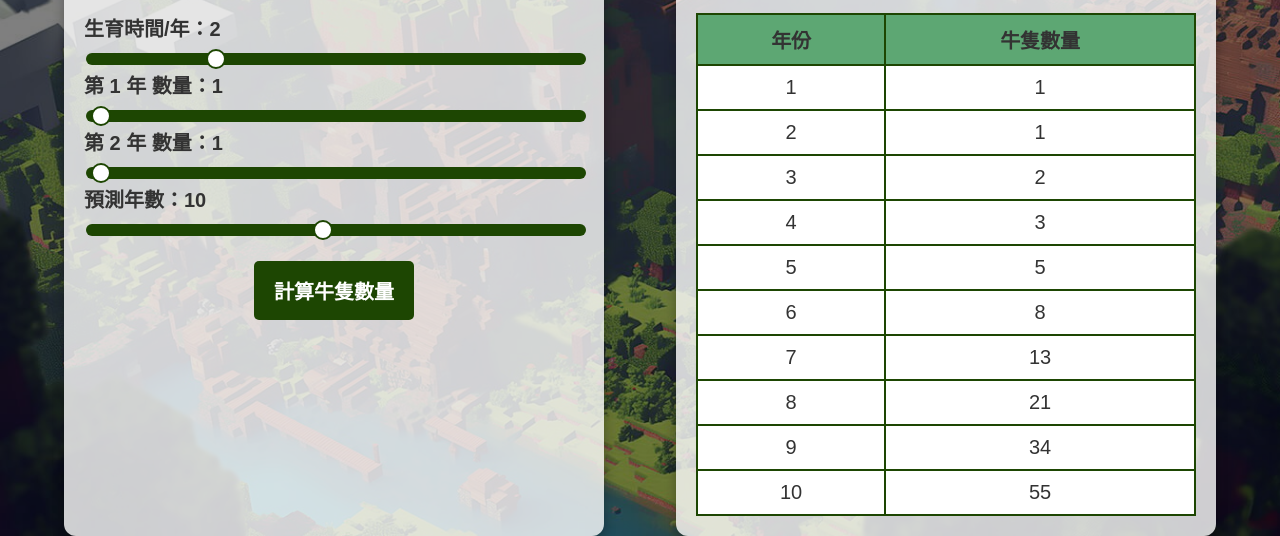
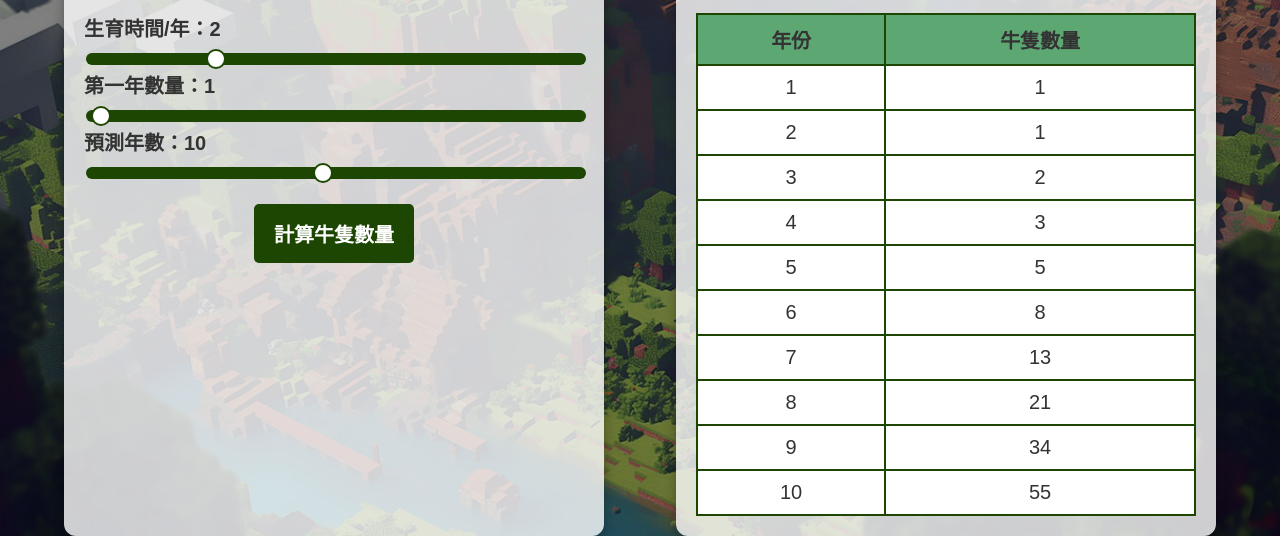
Before and after one commit to FTstudio06041/ndhu_farm, a plain HTML site: page 5.html in a window 1280 px wide. Shown: the part 285-821 px from the top of the page. Drawn offline with Linux system fonts and the light colour scheme; a web font is replaced by a local one.

Commit message:
Update 5.html

```diff
--- a/5.html
+++ b/5.html
@@ -221,56 +221,48 @@
     const totalYears = document.getElementById('y');
     const maturityYearsDisplay = document.getElementById('mDisplay');
     const totalYearsDisplay = document.getElementById('yDisplay');
-    const initialCattleContainer = document.getElementById('initCattle');
+    const firstYearInput = document.createElement('input');
+    const resultsTable = document.getElementById('resTable');
 
     totalYears.addEventListener('input', () => totalYearsDisplay.textContent = totalYears.value);
-    maturityYears.addEventListener('input', updateInitialCattleInputs);
+    maturityYears.addEventListener('input', () => maturityYearsDisplay.textContent = maturityYears.value);
 
-    function updateInitialCattleInputs() {
-      const years = parseInt(maturityYears.value);
-      maturityYearsDisplay.textContent = years;
+    function createFirstYearInput() {
+      const container = document.getElementById('initCattle');
+      container.innerHTML = '';
 
-      initialCattleContainer.innerHTML = '';
-      for (let year = 1; year <= years; year++) {
-        const div = document.createElement('div');
-        div.className = 'slider-container';
+      const div = document.createElement('div');
+      div.className = 'slider-container';
 
-        const label = document.createElement('label');
-        label.innerHTML = `第 ${year} 年 數量：<span id="init${year}Val">1</span>`;
-        div.appendChild(label);
+      const label = document.createElement('label');
+      label.innerHTML = `第一年數量：<span id="init1Val">1</span>`;
+      div.appendChild(label);
 
-        const input = document.createElement('input');
-        input.type = 'range';
-        input.min = '0';
-        input.max = '100';
-        input.value = '1';
-        input.id = `init${year}`;
-        input.addEventListener('input', () => {
-          document.getElementById(`init${year}Val`).textContent = input.value;
-        });
-        div.appendChild(input);
+      firstYearInput.type = 'range';
+      firstYearInput.min = '0';
+      firstYearInput.max = '100';
+      firstYearInput.value = '1';
+      firstYearInput.id = 'init1';
+      firstYearInput.addEventListener('input', () => {
+        document.getElementById('init1Val').textContent = firstYearInput.value;
+      });
+      div.appendChild(firstYearInput);
 
-        initialCattleContainer.appendChild(div);
-      }
+      container.appendChild(div);
     }
 
     function calculateCattlePopulation() {
       const yearsToPredict = parseInt(totalYears.value);
       const m = parseInt(maturityYears.value);
+      const firstYearPopulation = parseInt(firstYearInput.value);
 
-      const populations = [];
-      for (let i = 1; i <= m; i++) {
-        const value = document.getElementById(`init${i}`)?.value || 0;
-        populations.push(parseInt(value));
-      }
+      const populations = Array(m).fill(firstYearPopulation);
 
       for (let n = m; n < yearsToPredict; n++) {
         populations.push(populations[n - 1] + populations[n - m]);
       }
 
-      const resultsTable = document.getElementById('resTable');
       resultsTable.innerHTML = '';
-
       populations.forEach((population, n) => {
         resultsTable.innerHTML += `<tr><td>${n + 1}</td><td>${population}</td>`;
       });
@@ -278,7 +270,7 @@
       document.getElementById('results').style.display = 'block';
     }
 
-    updateInitialCattleInputs();
+    createFirstYearInput();
     calculateCattlePopulation();
   </script>
 </body>
```
